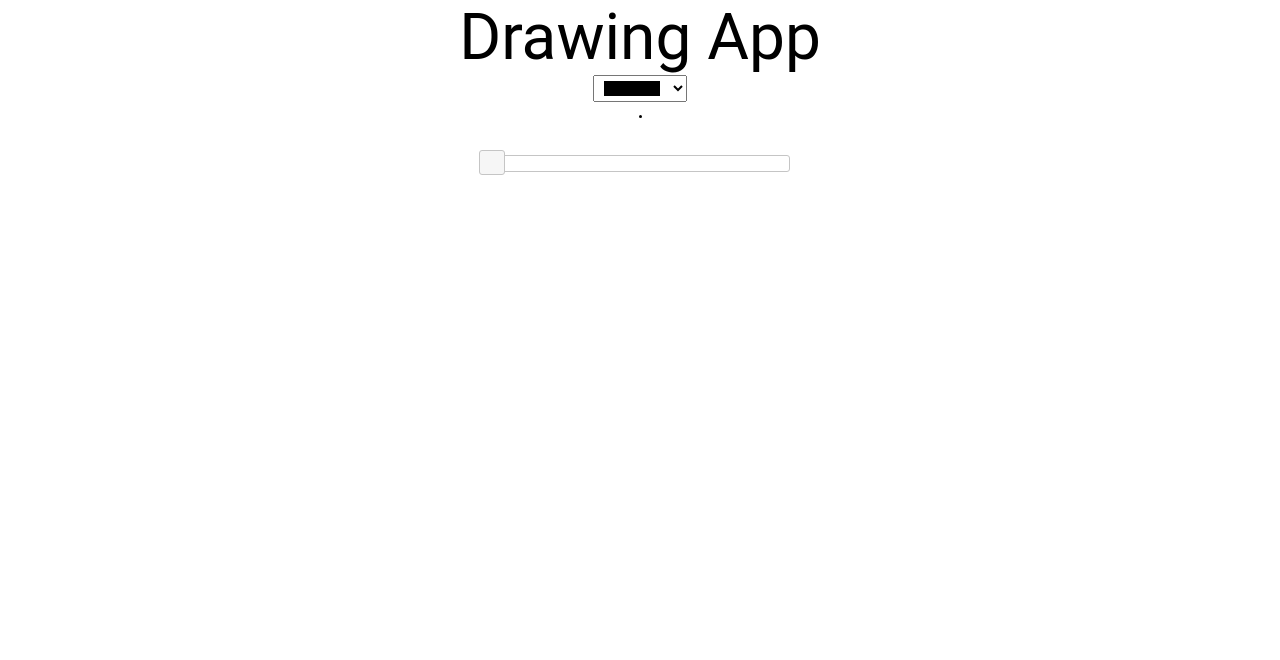
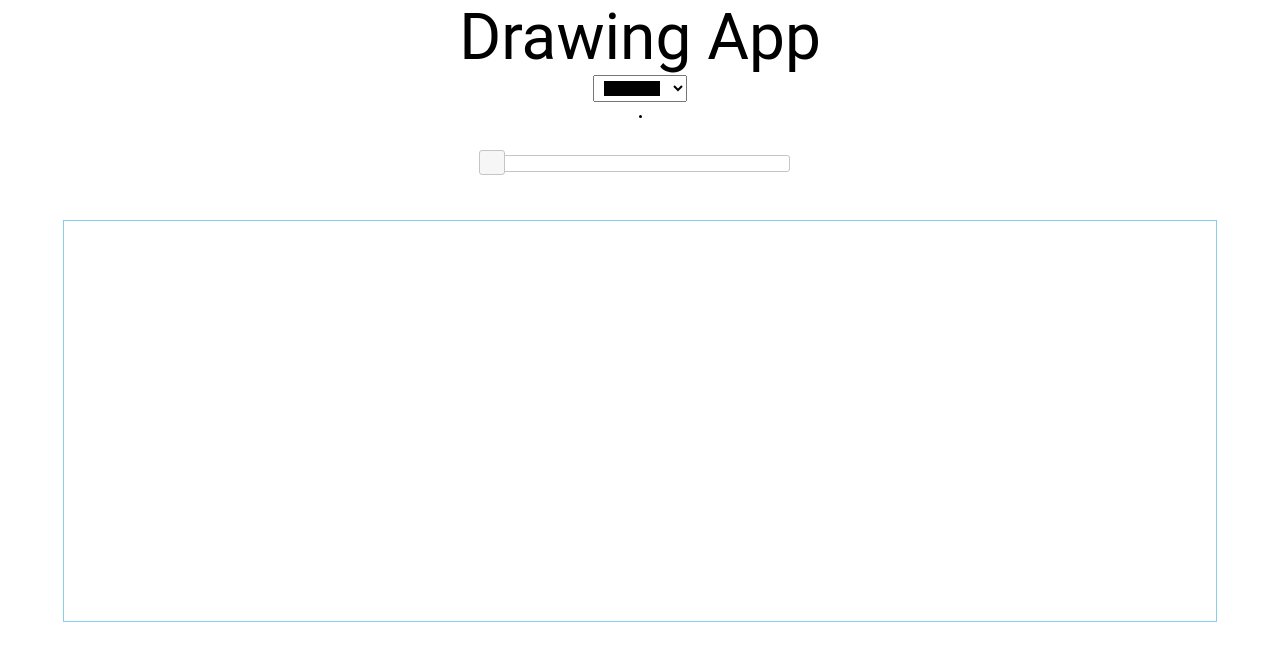
Before and after one commit to join2akshay/Drawing-App, a plain HTML site: page index.html in a window 1280 px wide. Drawn offline with nearby package versions, Linux system fonts and the light colour scheme.

Commit message:
update cs/style.css

```diff
--- a/css/style.css
+++ b/css/style.css
@@ -31,3 +31,10 @@ html,body
     margin: 0 auto;
     background: black;
 }
+#container
+{
+    margin: 25px auto;
+    height: 400px;
+    width: 90vw;
+    border: 1px solid skyblue;
+}
```
